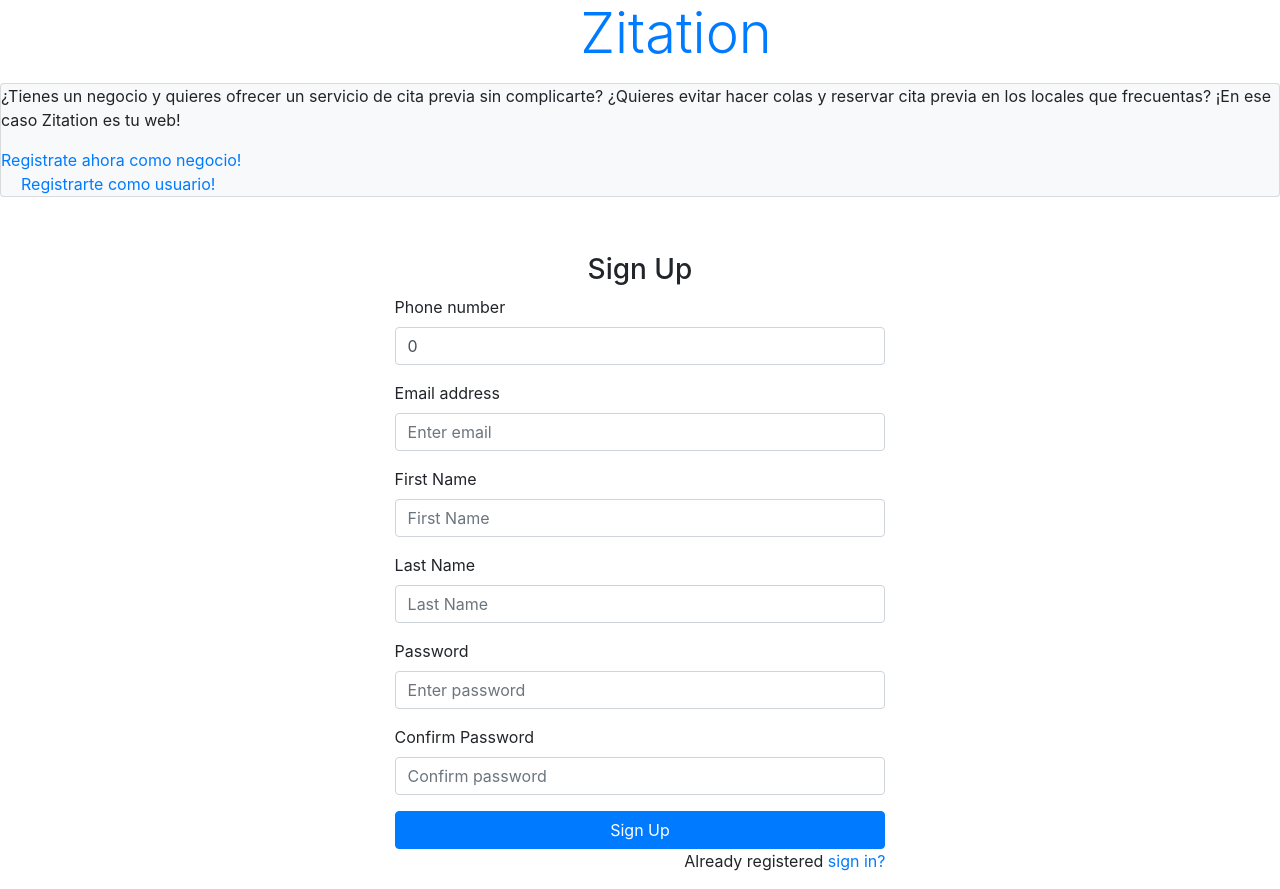
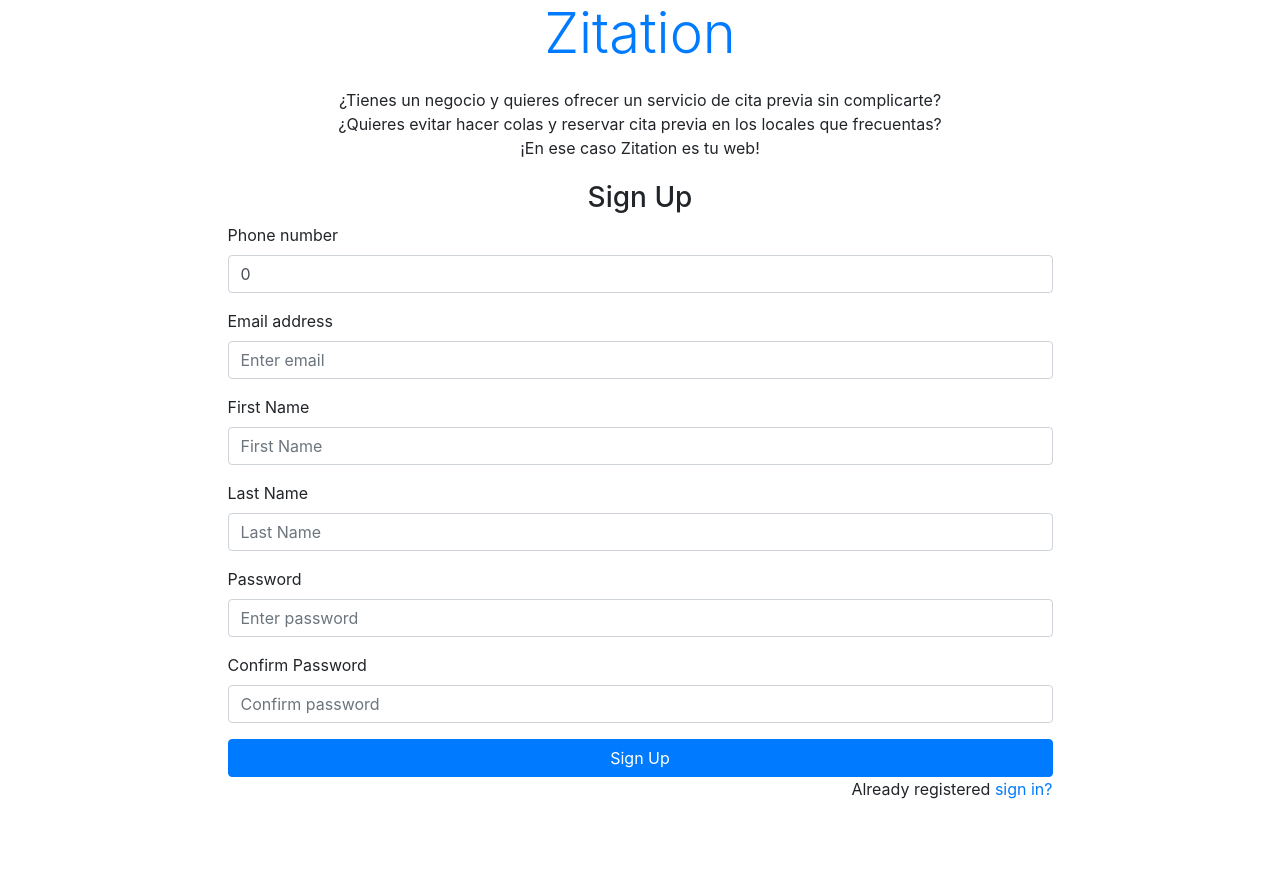
Before and after one commit to luisgg98/STW-Sysadmins, a React (Create React App) app in the folder frontend/: page /registro in a window 1280 px wide. After the commit the page ends 817 px from the top, so only its background shows below. Built offline with nearby package versions, Linux system fonts and the light colour scheme.

Commit message:
react bootstrap migration step 2

```diff
--- a/frontend/src/components/common/Buttons/RegistrarNegocio.js
+++ /dev/null
@@ -1,19 +0,0 @@
-import React from 'react';
-import 'bootstrap/dist/css/bootstrap.min.css';
-import {
-  Link
-} from "react-router-dom";
-
-const RegistrarNegocioButton = () => {
-  return (
-      <div class="row d-flex flex-nowrap justify-content-center">
-        <div class="d-flex col-xl-2 pt-2 justify-content-center pl
-        -2">
-          <Link to="/registrarNegocio" >
-            <button class="btn btn-md btn-lg btn-primary mr-5 mt-2" >Registrar Negocio</button>
-          </Link>
-        </div>
-      </div>
-  )
-}
-export default RegistrarNegocioButton;
--- a/frontend/src/components/common/Buttons/RegistrarNegocioButton.js
+++ b/frontend/src/components/common/Buttons/RegistrarNegocioButton.js
@@ -1,21 +1,16 @@
 import React from "react";
-import "bootstrap/dist/css/bootstrap.min.css";
+
 import { Link } from "react-router-dom";
-
+import { Row, Button } from 'react-bootstrap';
 const RegistrarNegocioButton = () => {
     return (
-        <div class="row d-flex flex-nowrap justify-content-center">
-            <div
-                class="d-flex col-xl-2 pt-2 justify-content-center pl
-        -2"
-            >
-                <Link to="/registrarNegocio">
-                    <button class="btn btn-md btn-lg btn-primary mr-5 mt-2">
-                        Registrar Negocio
-                    </button>
-                </Link>
-            </div>
-        </div>
-    );
-};
+      <Row className=" justify-content-center mx-auto">
+        <Link to="/registrarNegocio">
+          <Button >
+            Registrar Negocio
+      </Button>
+        </Link>
+      </Row>
+    )
+  }
 export default RegistrarNegocioButton;
--- a/frontend/src/components/common/Forms/UserSignUpForm.js
+++ b/frontend/src/components/common/Forms/UserSignUpForm.js
@@ -87,7 +87,7 @@ const UserSignUpForm = () => {
         //User signuphandler if you want to worki with local hardcoded testing
         // <form onSubmit={signUpHandler} class="col-5" >
         //Use handleSubmit if you want to work with the API
-        <form onSubmit={handleSubmit} class="col-5" >
+        <form onSubmit={handleSubmit} className="col-9"  >
             <h3 class="d-flex justify-content-center">Sign Up</h3>
             {error !== "" ? <div className="error">{error}</div> : ""}
             <div className="form-group">
--- a/frontend/src/components/common/Headers/Header.js
+++ b/frontend/src/components/common/Headers/Header.js
@@ -4,7 +4,7 @@ import {
   Link
 } from "react-router-dom";
 import { Button, Card, Col, Container, Row } from 'react-bootstrap';
-import RegistrarNegocio from '../../../views/RegistrarNegocio';
+import RegistrarNegocioButton from "../Buttons/RegistrarNegocioButton";
 
 
 const LoginButton = () => {
@@ -19,19 +19,35 @@ const LoginButton = () => {
 
 const ZitationHeader = () => {
   return (
+    <Row className="justify-content-center mx-auto">
       <Link to="/">
         <div class="display-4"> Zitation </div>
       </Link>
+    </Row>
   )
 }
 
-const RegistrarNegocioButton = () => {
+// const RegistrarNegocioButton = () => {
+//   return (
+//     <Link to="/registrarNegocio">
+//       <Button>
+//         Registrar Negocio
+//       </Button>
+//     </Link>
+//   )
+// }
+
+const PageDescription = () => {
   return (
-    <Link to="/registrarNegocio">
-      <Button>
-        Registrar Negocio
-      </Button>
-    </Link>
+    <Card bg="Light" className="text-center" border={'white'.toLowerCase()}>
+      <Card.Body >
+        <Card.Text>
+          ¿Tienes un negocio y quieres ofrecer un servicio de cita previa sin complicarte?<br />
+                ¿Quieres evitar hacer colas y reservar cita previa en los locales que frecuentas?<br />
+                ¡En ese caso Zitation es tu web!
+      </Card.Text>
+      </Card.Body >
+    </Card>
   )
 }
 
@@ -39,7 +55,7 @@ const Header = () => {
 
   return (
     <Card bg="Light" className="text-center" border={'white'.toLowerCase()}>
-      <Card.Header >
+      <Card.Header>
         <Row >
           <Col xl={8} lg={8} md={8} sm={8} >
             <Row className="justify-content-center my-auto">
@@ -70,4 +86,4 @@ return (
 }
 
 export default Header;
-export { Header, ZitationHeader, LoginButton };
+export { Header, ZitationHeader, LoginButton, PageDescription };
--- a/frontend/src/components/common/PlainText/HomeSlogan.js
+++ /dev/null
@@ -1,22 +0,0 @@
-import React from 'react';
-import { Card } from 'react-bootstrap';
-
-const HomeSlogan = () => {
-    return (
-        <Card className="mt-3" textAlign="center" bg="light" >
-            <Card.Text>
-                ¿Tienes un negocio y quieres ofrecer un servicio de cita previa sin complicarte?
-                ¿Quieres evitar hacer colas y reservar cita previa en los locales que frecuentas?
-                ¡En ese caso Zitation es tu web!
-            </Card.Text>
-            <Card.Link href="/registrarNegocio">
-                Registrate ahora como negocio!
-            </Card.Link>
-            <Card.Link href="/registro">
-                Registrarte como usuario!
-            </Card.Link>
-        </Card>
-    )
-}
-
-export default HomeSlogan;
--- a/frontend/src/views/HomePage.js
+++ b/frontend/src/views/HomePage.js
@@ -1,7 +1,5 @@
 import React from "react";
-import RegistrarNegocioButton from "../components/common/Buttons/RegistrarNegocio";
 import Header from "../components/common/Headers/Header";
-import HomeSlogan from "../components/common/PlainText/HomeSlogan";
 import SearchBar from "../components/common/Bars/SearchBar";
 import CategoryCards from "../components/common/Buttons/CategoryCards";
 import { Container } from "react-bootstrap";
@@ -11,7 +9,6 @@ const HomePage = () => {
     return (
         <div>
             <Header />
-            {/* <HomeSlogan /> */}
             <SearchBar />
             <CategoryCards />
         </div>
--- a/frontend/src/views/LoginPage.js
+++ b/frontend/src/views/LoginPage.js
@@ -3,6 +3,8 @@ import { Link } from "react-router-dom";
 import LoginForm from "../components/common/Forms/LoginForm";
 import { UserContext } from "../UserContext";
 import { logout } from "../services/AuthService";
+import { Container, Row, Col } from "react-bootstrap";
+import { PageDescription, ZitationHeader } from "../components/common/Headers/Header"
 
 const LoginPage = () => {
     const { user, setUser } = useContext(UserContext);
@@ -13,7 +15,10 @@ const LoginPage = () => {
     }
 
     return (
-        <div>
+        <Container>
+            <Row className="justify-content-center mx-auto">
+                <ZitationHeader className="mx-auto" />
+            </Row>
             {user.email !== "" ? (
                 <div className="Perfil">
                     <h1>Mi cuenta</h1>
@@ -21,20 +26,20 @@ const LoginPage = () => {
                         <span>{user.email}</span>
                     </p>
                     <Link to="/login">
-                        <button onClick={logOutHandler}>LogOut</button>
+                        <button onClick={logOutHandler}>Log Out</button>
                     </Link>
                 </div>
             ) : (
                 <div>
-                    <div class="d-flex justify-content-center display-4 pl-4 ml-5" >
-                        <Link to='/'> Zitation </Link>
-                    </div>
-                    <div class="col-12 d-flex justify-content-center pt-4">
+                    <Row className="justify-content-center">
+                        <PageDescription />
+                    </Row>
+                    <Row className="justify-content-center">
                         <LoginForm />
-                    </div>
+                    </Row>
                 </div>
             )}
-        </div>
+        </Container>
     );
 };
 
--- a/frontend/src/views/RegisterPage.js
+++ b/frontend/src/views/RegisterPage.js
@@ -1,9 +1,10 @@
 import React, { useContext } from "react";
 import { Link } from "react-router-dom";
-import HomeSlogan from "../components/common/PlainText/HomeSlogan"
+import { PageDescription, ZitationHeader } from "../components/common/Headers/Header"
 import UserSignUpForm from "../components/common/Forms/UserSignUpForm"
 import { UserContext } from "../UserContext";
 import { logout } from "../services/AuthService";
+import { Container, Row, Col } from "react-bootstrap";
 
 const RegisterPage = () => {
 
@@ -15,11 +16,10 @@ const RegisterPage = () => {
     }
 
     return (
-        <div>
-            <div class="d-flex justify-content-center display-4 pl-4 ml-5" >
-                <Link to='/'> Zitation </Link>
-            </div>
-
+        <Container>
+            <Row className="justify-content-center mx-auto">
+                <ZitationHeader className="mx-auto" />
+            </Row>
             { user.email !== "" ? (
                 <div className="Perfil">
                     <h1>Mi cuenta registrada</h1>
@@ -32,17 +32,19 @@ const RegisterPage = () => {
                     </Link>
                 </div>
             ) : (
-                <div>
-                    <HomeSlogan />
-                    <div class="py-2 my-2"></div>
-                    <div class="col-12 d-flex justify-content-center pt-4">
+                <div >
+                    <Row className="justify-content-center">
+                        <PageDescription />
+                    </Row>
+                    <Row className="justify-content-center">
                         <UserSignUpForm />
-                    </div>
+                    </Row>
                 </div>
 
-            )}
-        </div>
-    )
+            )
+            }
+        </Container >
+    );
 }
 
 export default RegisterPage;
--- a/frontend/src/views/RegistrarNegocio.js
+++ b/frontend/src/views/RegistrarNegocio.js
@@ -1,10 +1,12 @@
 import { Link } from "react-router-dom";
-
+import { ZitationHeader } from "../components/common/Headers/Header"
 const RegistrarNegocio = () => {
-  return <div>
-    <Link to='/'> Zitation </Link>
-    <h1>RegistrarNegocio</h1>
-  </div>;
+  return (
+    <div>
+      <ZitationHeader />
+      <h1>RegistrarNegocio</h1>
+    </div>
+  );
 };
 
 export default RegistrarNegocio;
```
Also changed, not shown: frontend/src/components/common/Buttons/CategoryCards.js (+0 -38 lines), 1 other file (tests, documents, lock files or other folders). Lines whose indentation alone changed are shown as unchanged.
